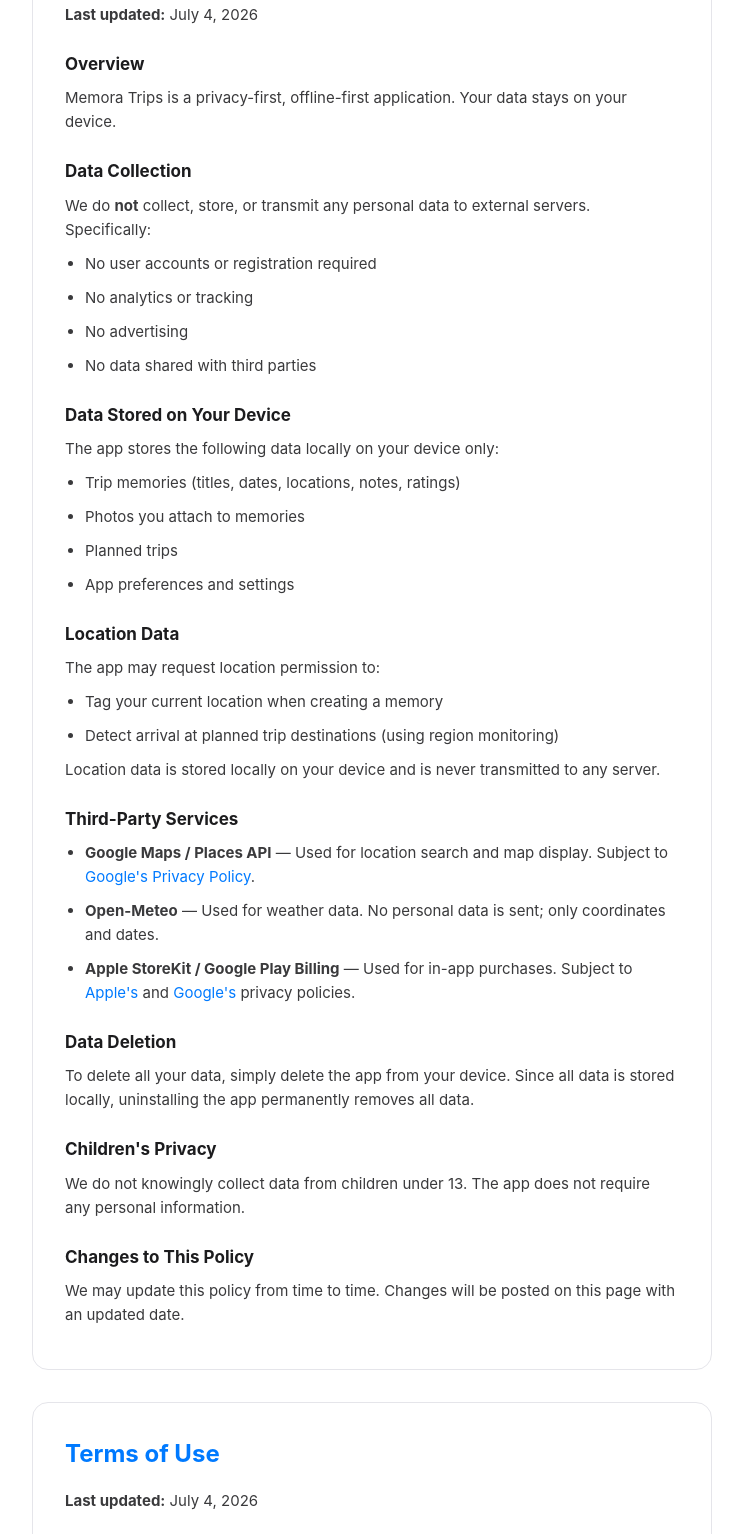
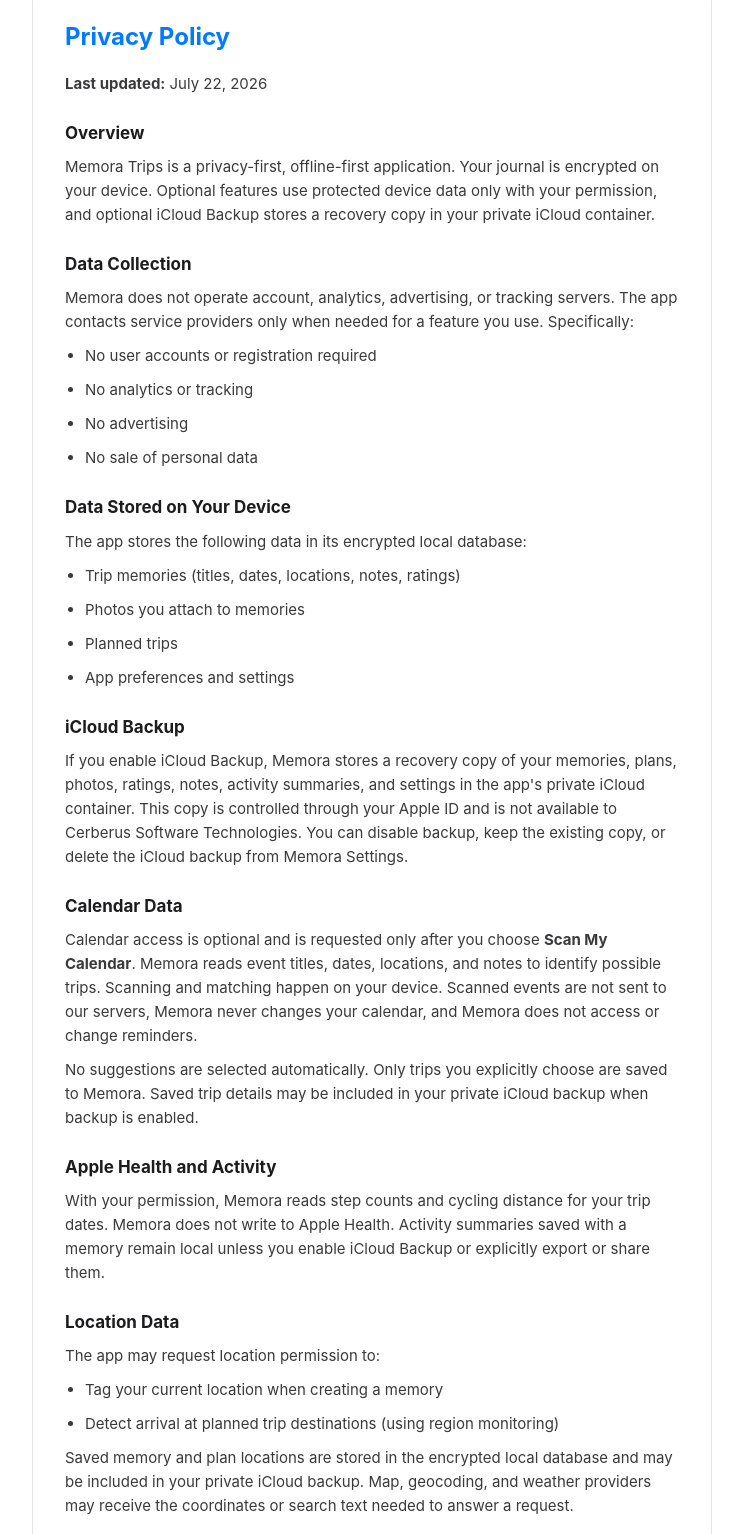
Before and after one commit to sergiOO7/memora-public, a plain HTML site: page index.html in a window 1280 px wide. Shown: the part 2005-3539 px from the top of the page, without its empty margins (268-1011 px from the left). Drawn offline with Linux system fonts and the light colour scheme.

Commit message:
Update privacy policy for protected app data

```diff
--- a/index.html
+++ b/index.html
@@ -211,7 +211,7 @@
       <div class="feature-card">
         <div class="feature-icon">🔒</div>
         <h3>Privacy First</h3>
-        <p>All data stays on your device. No accounts, no tracking, no ads.</p>
+        <p>Your journal is encrypted on your device, with optional recovery through your private iCloud backup. No accounts, tracking, or ads.</p>
       </div>
       <div class="feature-card">
         <div class="feature-icon">📤</div>
@@ -240,8 +240,8 @@
         <li><strong>How do I create a memory?</strong> — Tap the + button on the Memories screen and fill in your trip details.</li>
         <li><strong>How do I share a memory?</strong> — Open a memory and tap the share icon in the top right corner.</li>
         <li><strong>How do I restore my purchase?</strong> — Go to Settings → Upgrade to Premium → Restore Purchase.</li>
-        <li><strong>Can I use the app offline?</strong> — Yes! All data is stored locally on your device. No internet required.</li>
-        <li><strong>How do I delete my data?</strong> — Delete the app from your device. All data is stored locally and will be removed.</li>
+        <li><strong>Can I use the app offline?</strong> — Yes. Your journal remains available offline. Maps, weather, purchases, and iCloud Backup need a network connection.</li>
+        <li><strong>How do I delete my data?</strong> — Delete the app to remove local data. If iCloud Backup is enabled, turn it off and choose Delete iCloud Backup in Settings to remove the recovery copy too.</li>
         <li><strong>How do I set a cover photo?</strong> — In the memory edit screen, tap any photo to set it as the cover.</li>
       </ul>
     </div>
@@ -249,22 +249,22 @@
     <!-- Privacy Policy -->
     <div class="card" id="privacy">
       <h2>Privacy Policy</h2>
-      <p><strong>Last updated:</strong> July 4, 2026</p>
+      <p><strong>Last updated:</strong> July 22, 2026</p>
 
       <h3>Overview</h3>
-      <p>Memora Trips is a privacy-first, offline-first application. Your data stays on your device.</p>
+      <p>Memora Trips is a privacy-first, offline-first application. Your journal is encrypted on your device. Optional features use protected device data only with your permission, and optional iCloud Backup stores a recovery copy in your private iCloud container.</p>
 
       <h3>Data Collection</h3>
-      <p>We do <strong>not</strong> collect, store, or transmit any personal data to external servers. Specifically:</p>
+      <p>Memora does not operate account, analytics, advertising, or tracking servers. The app contacts service providers only when needed for a feature you use. Specifically:</p>
       <ul>
         <li>No user accounts or registration required</li>
         <li>No analytics or tracking</li>
         <li>No advertising</li>
-        <li>No data shared with third parties</li>
+        <li>No sale of personal data</li>
       </ul>
 
       <h3>Data Stored on Your Device</h3>
-      <p>The app stores the following data locally on your device only:</p>
+      <p>The app stores the following data in its encrypted local database:</p>
       <ul>
         <li>Trip memories (titles, dates, locations, notes, ratings)</li>
         <li>Photos you attach to memories</li>
@@ -272,23 +272,34 @@
         <li>App preferences and settings</li>
       </ul>
 
+      <h3>iCloud Backup</h3>
+      <p>If you enable iCloud Backup, Memora stores a recovery copy of your memories, plans, photos, ratings, notes, activity summaries, and settings in the app's private iCloud container. This copy is controlled through your Apple ID and is not available to Cerberus Software Technologies. You can disable backup, keep the existing copy, or delete the iCloud backup from Memora Settings.</p>
+
+      <h3>Calendar Data</h3>
+      <p>Calendar access is optional and is requested only after you choose <strong>Scan My Calendar</strong>. Memora reads event titles, dates, locations, and notes to identify possible trips. Scanning and matching happen on your device. Scanned events are not sent to our servers, Memora never changes your calendar, and Memora does not access or change reminders.</p>
+      <p>No suggestions are selected automatically. Only trips you explicitly choose are saved to Memora. Saved trip details may be included in your private iCloud backup when backup is enabled.</p>
+
+      <h3>Apple Health and Activity</h3>
+      <p>With your permission, Memora reads step counts and cycling distance for your trip dates. Memora does not write to Apple Health. Activity summaries saved with a memory remain local unless you enable iCloud Backup or explicitly export or share them.</p>
+
       <h3>Location Data</h3>
       <p>The app may request location permission to:</p>
       <ul>
         <li>Tag your current location when creating a memory</li>
         <li>Detect arrival at planned trip destinations (using region monitoring)</li>
       </ul>
-      <p>Location data is stored locally on your device and is never transmitted to any server.</p>
+      <p>Saved memory and plan locations are stored in the encrypted local database and may be included in your private iCloud backup. Map, geocoding, and weather providers may receive the coordinates or search text needed to answer a request.</p>
 
       <h3>Third-Party Services</h3>
       <ul>
         <li><strong>Google Maps / Places API</strong> — Used for location search and map display. Subject to <a href="https://policies.google.com/privacy">Google's Privacy Policy</a>.</li>
-        <li><strong>Open-Meteo</strong> — Used for weather data. No personal data is sent; only coordinates and dates.</li>
+        <li><strong>Open-Meteo</strong> — Receives the coordinates and dates needed to return weather information.</li>
+        <li><strong>Apple iCloud</strong> — Stores an optional recovery copy in the app's private iCloud container when you enable iCloud Backup. Subject to <a href="https://www.apple.com/privacy/">Apple's Privacy Policy</a>.</li>
         <li><strong>Apple StoreKit / Google Play Billing</strong> — Used for in-app purchases. Subject to <a href="https://www.apple.com/privacy/">Apple's</a> and <a href="https://policies.google.com/privacy">Google's</a> privacy policies.</li>
       </ul>
 
       <h3>Data Deletion</h3>
-      <p>To delete all your data, simply delete the app from your device. Since all data is stored locally, uninstalling the app permanently removes all data.</p>
+      <p>Deleting the app removes its local data. If iCloud Backup is enabled, the private recovery copy can remain after uninstalling so you can restore it later. To remove it before uninstalling, go to Memora Settings, turn off iCloud Backup, and choose <strong>Delete iCloud Backup</strong>. You can also manage stored app data through your Apple iCloud storage controls.</p>
 
       <h3>Children's Privacy</h3>
       <p>We do not knowingly collect data from children under 13. The app does not require any personal information.</p>
@@ -312,7 +323,7 @@
       <p>The app offers a one-time premium purchase to unlock unlimited features. All purchases are processed through Apple's App Store or Google Play and are subject to their respective terms. Refunds are handled by Apple/Google.</p>
 
       <h3>User Content</h3>
-      <p>You retain ownership of all content (photos, notes, memories) you create in the app. Your content is stored locally on your device only.</p>
+      <p>You retain ownership of all content (photos, notes, memories) you create in the app. Your content is stored locally and, when you enable iCloud Backup, in your private iCloud container.</p>
 
       <h3>Disclaimer</h3>
       <p>The app is provided "as is" without warranties of any kind. We are not responsible for data loss due to device failure, app deletion, or other circumstances.</p>
```
